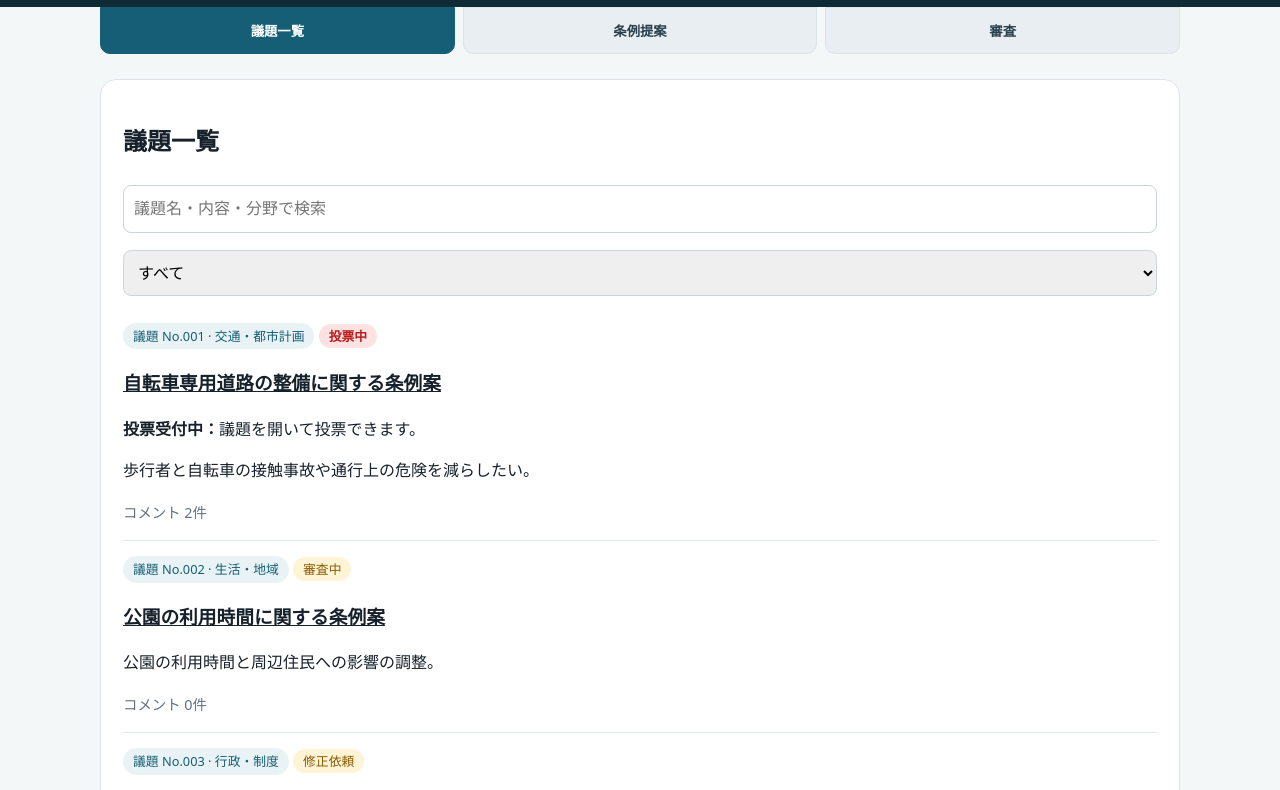
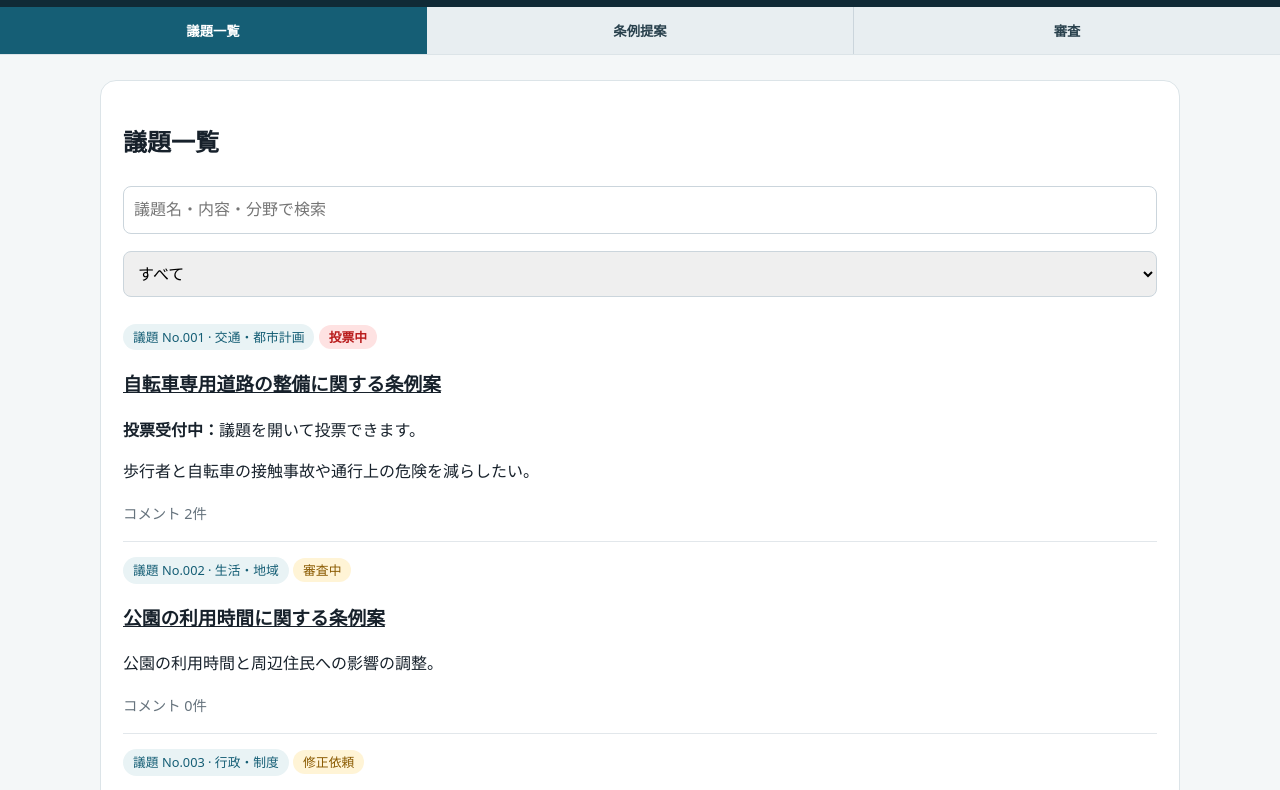
Before and after one commit to emiruone-spec/digital-gikai, a plain HTML site: page index.html in a window 1280 px wide. Shown: the part 65-855 px from the top of the page. Drawn offline with Linux system fonts and the light colour scheme.

Commit message:
Add files via upload

```diff
--- a/index.html
+++ b/index.html
@@ -4,6 +4,14 @@ body{margin:0;font-family:system-ui,sans-serif;background:#f4f7f8;color:#17212b;
 @media(max-width:600px){
  body{font-size:16px} header{padding:16px} main{margin:12px auto;padding:0 12px} .card,.hero{padding:16px;border-radius:12px;margin:12px 0} .topTabs{padding:0 8px;gap:4px;flex-wrap:wrap} .topTab{flex:1 1 30%;padding:11px 5px;font-size:.92rem;border-radius:8px} .layout{grid-template-columns:1fr;gap:10px} h2{font-size:1.25rem} h3{font-size:1.08rem;line-height:1.45} .topic{padding:14px 0} .topic .tag,.topic .status{display:inline-block;margin:3px 2px 5px 0} button{padding:12px 14px;min-height:44px;font-size:1rem} .tabs{gap:6px} .tabs button{flex:1 1 auto} input,select,textarea{font-size:16px;padding:12px} .comment,.issue{padding:12px} #detail .tabs{display:flex;flex-wrap:wrap} #detail .tabs .tab{min-width:calc(33% - 8px)} #detail .voteThread{margin-top:14px} #detail .issue .tabs button{width:100%;flex:1 1 100%} }
 @media(max-width:380px){.topTab{font-size:.82rem;padding:10px 3px}main{padding:0 8px}.card{padding:13px}#detail .tabs .tab{min-width:100%}}
+
+/* Full-width rectangular navigation tabs */
+.topTabs{max-width:none;width:100%;box-sizing:border-box;margin:0;padding:0;gap:0;display:flex;flex-wrap:nowrap;border-bottom:1px solid #dce4e8}
+.topTab{flex:1 1 0;border-radius:0;margin:0;border:0;border-right:1px solid #cbd5dc;padding:14px 8px;min-width:0}
+.topTab:last-child{border-right:0}
+.topTab.active{border-radius:0}
+@media(max-width:780px){.topTabs{max-width:none;width:100%;padding:0;gap:0;flex-wrap:nowrap}.topTab{flex:1 1 0;border-radius:0;padding:13px 5px;font-size:.92rem;min-width:0}}
+@media(max-width:380px){.topTab{font-size:.8rem;padding:11px 2px}}
 </style>
 <header><strong style='font-size:1.25rem'>○○町デジタル議会</strong></header><nav class='topTabs'><button class='topTab active' id='tabList' onclick='switchTop("list")'>議題一覧</button><button class='topTab' id='tabSubmit' onclick='switchTop("submit")'>条例提案</button><button class='topTab' id='tabReview' onclick='switchTop("review")'>審査</button></nav><main>
 
```
